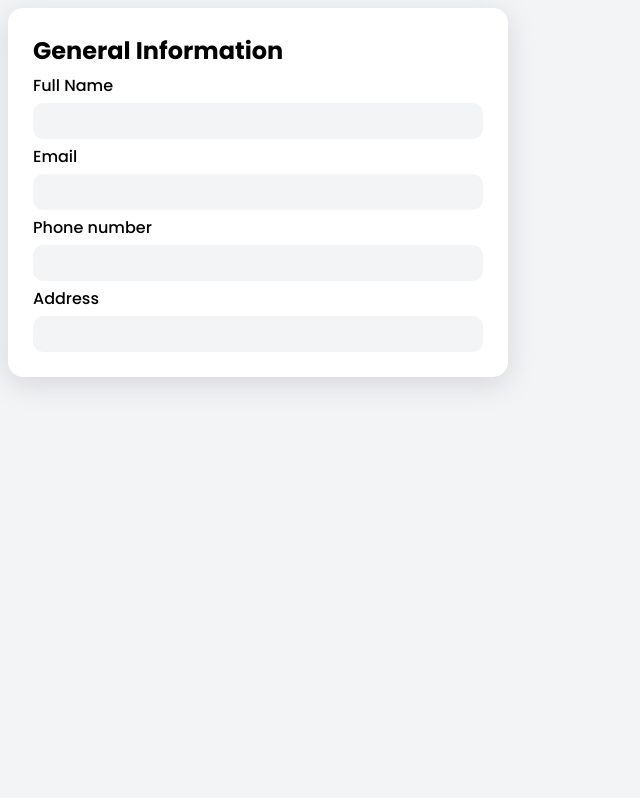
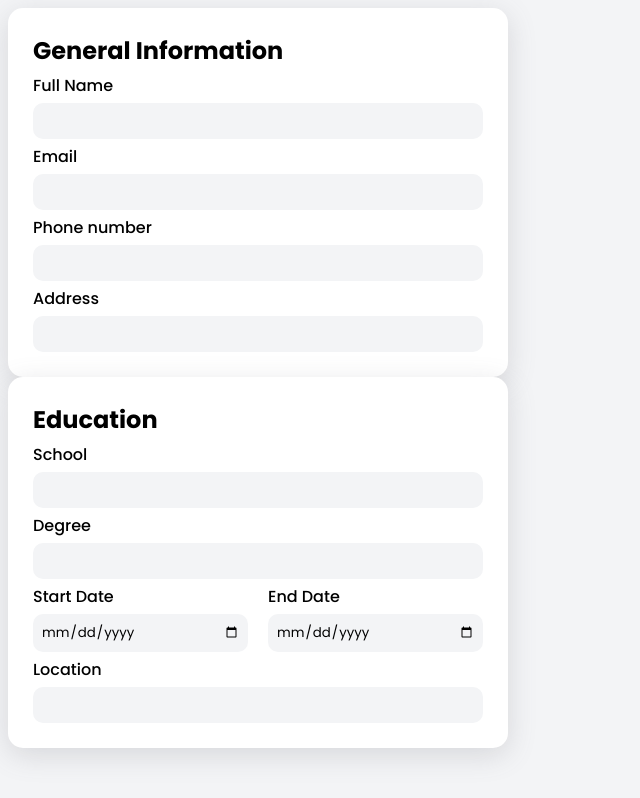
Before and after one commit to luket8032/CVApp, a React (Vite) app: page / in a window 1280 px wide. Shown: the whole page, without its empty margins (0-640 px from the left). Built offline with nearby package versions, Linux system fonts and the light colour scheme.

Commit message:
Create eduacation form component

```diff
--- a/src/components/Education.jsx
+++ b/src/components/Education.jsx
@@ -0,0 +1,37 @@
+import '../styles/form.css'
+
+function Education () {
+    return (
+        <div>
+            <div className='form-container'>
+                <form action="submit">
+                    <h2>Education</h2>
+                    <div>
+                        <label htmlFor="school">School</label>
+                        <input type="text" id='school' name='school'/>
+                    </div>
+                    <div>
+                        <label htmlFor="degree">Degree</label>
+                        <input type="text" id='degree' name='degree'/>
+                    </div>
+                    <div className="date-inputs">
+                        <div>
+                            <label htmlFor="startDate">Start Date</label>
+                            <input type="date" id='startDate' name='startDate'/>
+                        </div>
+                        <div>
+                            <label htmlFor="endDate">End Date</label>
+                            <input type="date" id='endDate' name='endDate'/>
+                        </div>
+                    </div>
+                    <div>
+                        <label htmlFor="location">Location</label>
+                        <input type="text" id='location' name='location'/>
+                    </div>
+                </form>
+            </div>
+        </div>
+    )
+}
+
+export default Education;
--- a/src/components/Forms.jsx
+++ b/src/components/Forms.jsx
@@ -1,9 +1,11 @@
 import General from './General.jsx';
+import Education from './Education.jsx';
 
 function Forms() {
     return (
         <div>
             <General/>
+            <Education />
         </div>
     )
 
--- a/src/components/General.jsx
+++ b/src/components/General.jsx
@@ -1,8 +1,8 @@
-import '../styles/general.css';
+import '../styles/form.css';
 
 function General() {
     return (
-        <div className='general-container'>
+        <div className='form-container'>
             <form action="submit">
                 <h2>General Information</h2>
                 <div>
--- a/src/styles/general.css
+++ b/src/styles/form.css
@@ -21,7 +21,7 @@ form {
     width: 100%;
 }
 
-.general-container {
+.form-container {
     align-items: start;
     background-color: white;
     border: none;
@@ -33,3 +33,9 @@ form {
     padding: 25px;
     width: 500px;
 }
+
+.date-inputs {
+    display: grid;
+    grid-template-columns: 1fr 1fr;
+    gap: 20px;
+}
```
